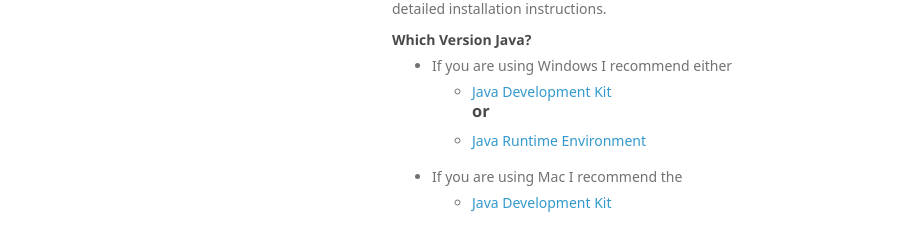
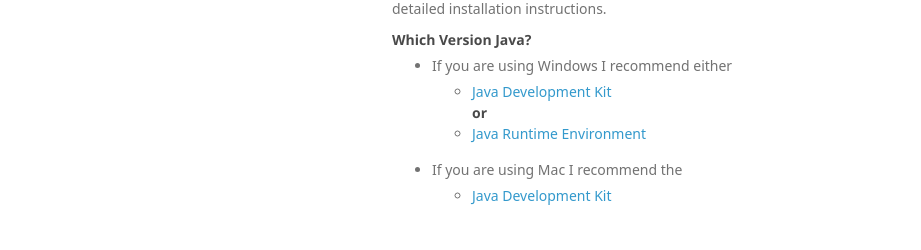
Before and after one commit to Daedalos97/MyUniTracker, a plain HTML site: page index.html in a window 1280 px wide. Shown: the part 740-990 px from the top of the page, without its empty margins (178-1099 px from the left). Drawn offline with Linux system fonts and the light colour scheme; a web font is replaced by a local one.

Commit message:
Minor edit

```diff
--- a/index.html
+++ b/index.html
@@ -74,7 +74,7 @@
 <h4>Which Version Java?</h4>
 <ul>
     <li>If you are using Windows I recommend either
-        <ul><li><a href="http://www.oracle.com/technetwork/java/javase/downloads/jdk8-downloads-2133151.html">Java Development Kit</a></li> <h3>or</h3> <li><a href="http://www.oracle.com/technetwork/java/javase/downloads/jre8-downloads-2133155.html">Java Runtime Environment</a></li></ul>
+        <ul><li><a href="http://www.oracle.com/technetwork/java/javase/downloads/jdk8-downloads-2133151.html">Java Development Kit</a></li> <h4 style="margin-top: 0px; margin-bottom: 0px;">or</h4> <li><a href="http://www.oracle.com/technetwork/java/javase/downloads/jre8-downloads-2133155.html">Java Runtime Environment</a></li></ul>
     </li>
     <li>If you are using Mac I recommend the
         <ul><li><a href="http://www.oracle.com/technetwork/java/javase/downloads/jdk8-downloads-2133151.html">Java Development Kit</a></li></ul>
```
